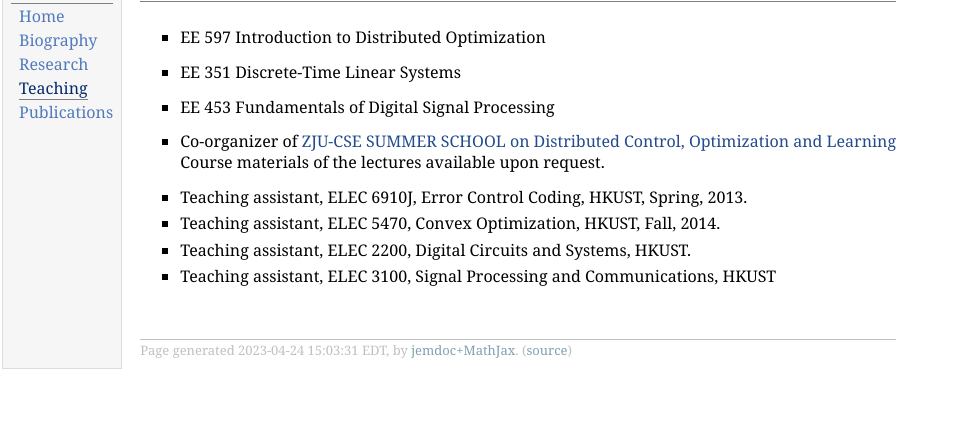
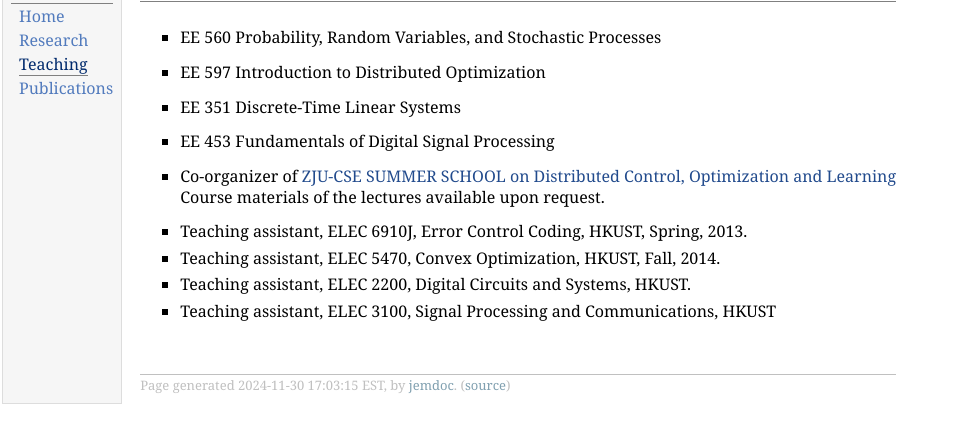
Before and after one commit to ysunac/ysunac.github.io, a plain HTML site: page teaching.html in a window 1280 px wide. Shown: the part 48-480 px from the top of the page, without its empty margins (0-957 px from the left). Drawn offline with Linux system fonts and the light colour scheme.

Commit message:
Update teaching.html

```diff
--- a/teaching.html
+++ b/teaching.html
@@ -13,7 +13,6 @@
 <td id="layout-menu">
 <div class="menu-category">Ying Sun</div>
 <div class="menu-item"><a href="index.html">Home</a></div>
-<div class="menu-item"><a href="education.html">Biography</a></div>
 <div class="menu-item"><a href="research.html">Research</a></div>
 <div class="menu-item"><a href="teaching.html" class="current">Teaching</a></div>
 <div class="menu-item"><a href="publications.html">Publications</a></div>
@@ -22,6 +21,10 @@
 <div id="toptitle">
 <h1>Courses</h1>
 </div>
+<ul>
+<li><p>EE 560 Probability, Random Variables, and Stochastic Processes</p>
+</li>
+</ul>
 <ul>
 <li><p>EE 597 Introduction to Distributed Optimization</p>
 </li>
@@ -35,7 +38,7 @@
 </li>
 </ul>
 <ul>
-<li><p>Co-organizer of <a href="https://jinmingxu.github.io/summer_school.html" target=&ldquo;blank&rdquo;>ZJU-CSE SUMMER SCHOOL on Distributed Control, Optimization and Learning</a><br />
+<li><p>Co-organizer of <a href="https://jinmingxu.github.io/summer_school.html">ZJU-CSE SUMMER SCHOOL on Distributed Control, Optimization and Learning</a><br />
 Course materials of the lectures available upon request.</p>
 </li>
 </ul>
@@ -51,7 +54,7 @@ Course materials of the lectures available upon request.</p>
 </ul>
 <div id="footer">
 <div id="footer-text">
-Page generated 2023-04-24 15:03:31 EDT, by <a href="https://github.com/wsshin/jemdoc_mathjax" target="blank">jemdoc+MathJax</a>.
+Page generated 2024-11-30 17:03:15 EST, by <a href="http://jemdoc.jaboc.net/">jemdoc</a>.
 (<a href="teaching.jemdoc">source</a>)
 </div>
 </div>
```
